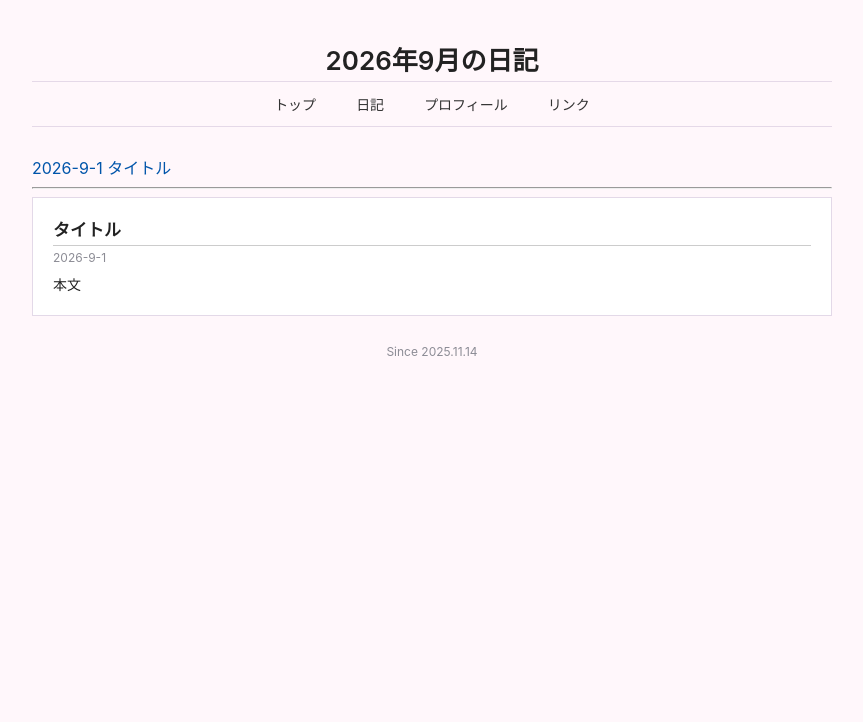
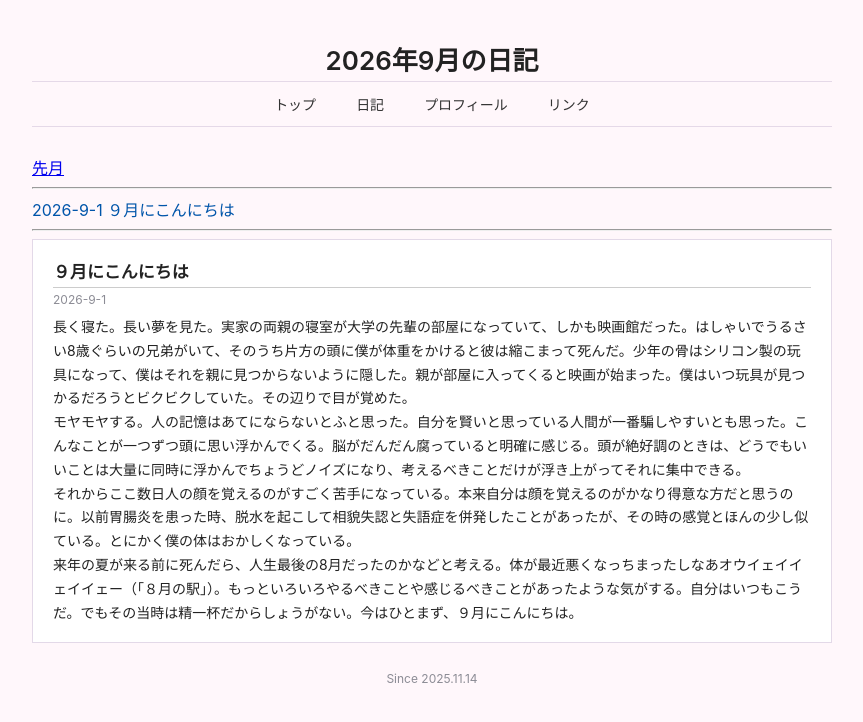
Before and after one commit to Gnzlss314/gnzlss, a plain HTML site: page 2609diary.html in a window 1280 px wide. Shown: the whole page, without its empty margins (208-1071 px from the left). Drawn offline with Linux system fonts and the light colour scheme.

Commit message:
Update 2609diary.html

```diff
--- a/2609diary.html
+++ b/2609diary.html
@@ -116,9 +116,10 @@
             <a href="profile.html">プロフィール</a>
             <a href="link.html">リンク</a>
         </nav>
-
+<a href="2608diary.html">先月</a>
+        <hr>
         <div class="toc">
-        <a href="#d0901">2026-9-1 タイトル</a>
+        <a href="#d0901">2026-9-1 ９月にこんにちは</a>
         </div>
 
         <hr>
@@ -126,10 +127,10 @@
         <!-- 1つめの日記 -->
         <section id="d0901">
         <div class="entry">
-            <h2 class="entry-title">タイトル</h2>
+            <h2 class="entry-title">９月にこんにちは</h2>
             <div class="entry-date">2026-9-1</div>
             <p>
-                本文
+                長く寝た。長い夢を見た。実家の両親の寝室が大学の先輩の部屋になっていて、しかも映画館だった。はしゃいでうるさい8歳ぐらいの兄弟がいて、そのうち片方の頭に僕が体重をかけると彼は縮こまって死んだ。少年の骨はシリコン製の玩具になって、僕はそれを親に見つからないように隠した。親が部屋に入ってくると映画が始まった。僕はいつ玩具が見つかるだろうとビクビクしていた。その辺りで目が覚めた。<br>モヤモヤする。人の記憶はあてにならないとふと思った。自分を賢いと思っている人間が一番騙しやすいとも思った。こんなことが一つずつ頭に思い浮かんでくる。脳がだんだん腐っていると明確に感じる。頭が絶好調のときは、どうでもいいことは大量に同時に浮かんでちょうどノイズになり、考えるべきことだけが浮き上がってそれに集中できる。<br>それからここ数日人の顔を覚えるのがすごく苦手になっている。本来自分は顔を覚えるのがかなり得意な方だと思うのに。以前胃腸炎を患った時、脱水を起こして相貌失認と失語症を併発したことがあったが、その時の感覚とほんの少し似ている。とにかく僕の体はおかしくなっている。<br>来年の夏が来る前に死んだら、人生最後の8月だったのかなどと考える。体が最近悪くなっちまったしなあオウイェイイェイイェー（「８月の駅」）。もっといろいろやるべきことや感じるべきことがあったような気がする。自分はいつもこうだ。でもその当時は精一杯だからしょうがない。今はひとまず、９月にこんにちは。
             </p>
         </div>
         </section>
```
